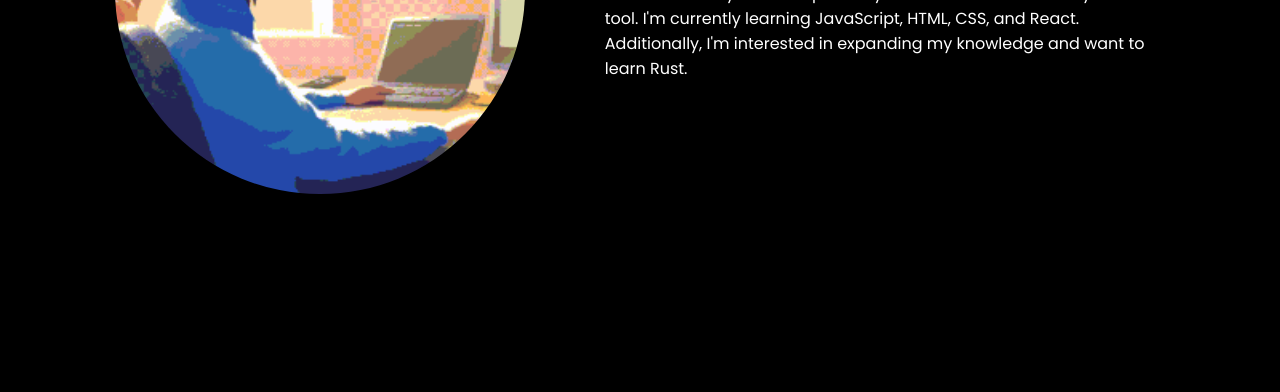
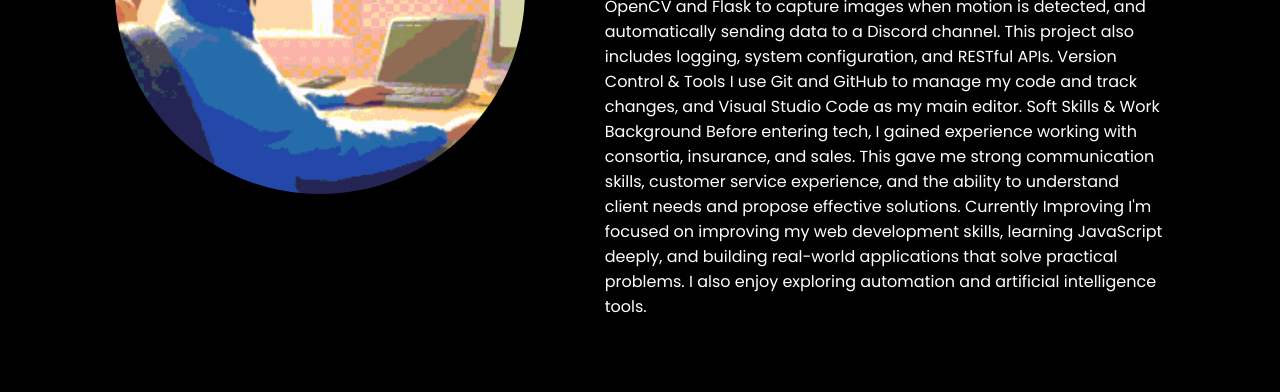
Before and after one commit to Eden-code01/Website, a plain HTML site: page skills.html in a window 1280 px wide. Shown: the part 408-800 px from the top of the page. Drawn offline with Linux system fonts and the light colour scheme.

Commit message:
skills.html

```diff
--- a/skills.html
+++ b/skills.html
@@ -24,7 +24,23 @@
         </div>
         <div class="home-content">
             <h1>My <span>Skills</span></h1>
-            <p>I have skills in Python and primarily use VSCode Studio as my main tool. I'm currently learning JavaScript, HTML, CSS, and React. Additionally, I'm interested in expanding my knowledge and want to learn Rust.</p>
+            <p>Programming & Development
+I have experience with Python for scripting and small projects, and I’m currently studying HTML, CSS, JavaScript, PHP, and Java. I use these languages to build basic websites, CRUD systems, and backend logic using MySQL as the database.
+
+Web & Database Technologies
+I work with XAMPP to simulate server environments and use MySQL for creating and managing relational databases. I understand how to connect frontend and backend, and I’m improving my skills in full-stack development.
+
+IoT & Automation Projects
+I'm working on a real-world project involving the ESP32 and a webcam (Logitech C920), using OpenCV and Flask to capture images when motion is detected, and automatically sending data to a Discord channel. This project also includes logging, system configuration, and RESTful APIs.
+
+Version Control & Tools
+I use Git and GitHub to manage my code and track changes, and Visual Studio Code as my main editor.
+
+Soft Skills & Work Background
+Before entering tech, I gained experience working with consortia, insurance, and sales. This gave me strong communication skills, customer service experience, and the ability to understand client needs and propose effective solutions.
+
+Currently Improving
+I'm focused on improving my web development skills, learning JavaScript deeply, and building real-world applications that solve practical problems. I also enjoy exploring automation and artificial intelligence tools.</p>
         </div>
     </section>
 </body>
```
